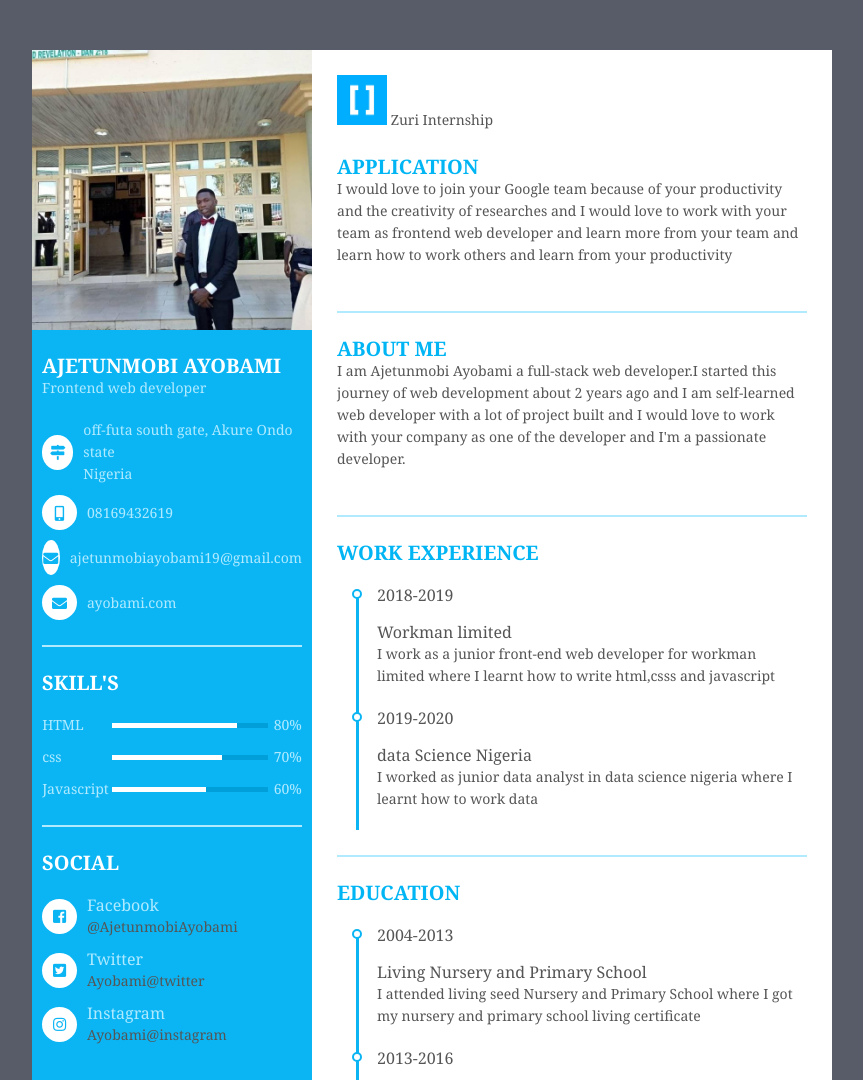
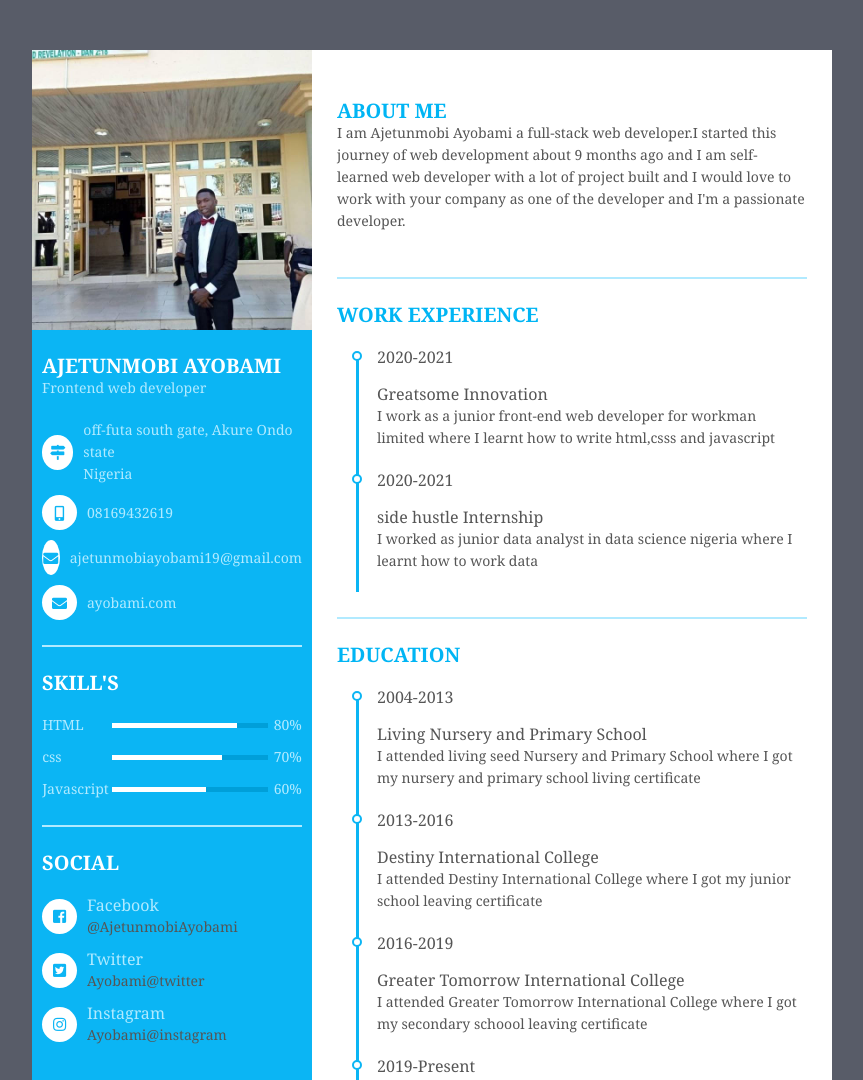
Before and after one commit to Ayobami-ANDROID/internship, a plain HTML site: page index.html in a window 1280 px wide. Shown: the top 1080 px of the page, without its empty margins (208-1071 px from the left). Drawn offline with Linux system fonts and the light colour scheme.

Commit message:
Update index.html

```diff
--- a/index.html
+++ b/index.html
@@ -107,19 +107,12 @@
             </div>
         </div>
         <div class="resume_right">
-            <img src="images/hng.png" alt="">
-            <a href="https://internship.zuri.team/">Zuri Internship</a>
-            <div class="resume_item resume_application">
-                <div class="title">
-                    <div class="bold">Application</div>
-                    <p>I would love to join your Google team because of your productivity and the creativity of researches and I would love to work with your team as frontend web developer and learn more from your team and learn how to work others and learn from your productivity</p>
-                </div>
-            </div>
+
             <div class="resume_item resume_about">
                 <div class="title">
                     <div class="bold">About Me</div>
                     <p>I am Ajetunmobi Ayobami a full-stack web developer.I started this journey of web development about
-                        2 years ago and I am self-learned web developer with a lot of project built and I would love to work
+                        9 months ago and I am self-learned web developer with a lot of project built and I would love to work
                         with your company as one of the developer and I'm a passionate developer.
                     </p>
                 </div>
@@ -130,16 +123,16 @@
             </div>
             <ul>
                 <li>
-                    <div class="date">2018-2019</div>
+                    <div class="date">2020-2021</div>
                     <div class="info">
-                        <p class="semi_bold">Workman limited</p>
+                        <p class="semi_bold">Greatsome Innovation</p>
                         <p>I work as a junior front-end web developer for workman limited where I learnt how to write html,csss and javascript </p>
                     </div>
                 </li>
                 <li>
-                    <div class="date">2019-2020</div>
+                    <div class="date">2020-2021</div>
                     <div class="info">
-                        <p class="semi_bold">data Science Nigeria</p>
+                        <p class="semi_bold">side hustle Internship</p>
                         <p>I worked as junior data analyst in data science nigeria where I learnt how to work data</p>
                     </div>
                 </li>
```
